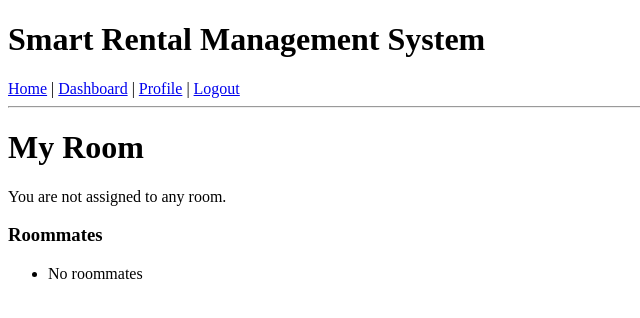
After one commit to simonpaull/G-29-Smart-Rental-Management-System, a Django app: page /my-room/ in a window 1280 px wide. The commit adds this page. Shown: the top 318 px of the page, without its empty margins (0-640 px from the left). Run offline with Django 5.2, Linux system fonts and the light colour scheme; the visitor is signed in with stand-in values (Sample User, id 1); data that the repository does not hold is empty.

Commit message:
tenant can click my room to view his room details

```diff
--- /dev/null
+++ b/core/templates/my_room.html
@@ -0,0 +1,53 @@
+{% extends 'base.html' %}
+
+{% block content %}
+
+<h1>My Room</h1>
+
+{% if tenant.room %}
+
+    <p>
+        Room Number:
+        {{ tenant.room.roomnumber }}
+    </p>
+
+    <p>
+        Room Type:
+        {{ tenant.room.roomtype }}
+    </p>
+
+    <p>
+        Price:
+        RM {{ tenant.room.price }}
+    </p>
+
+    <p>
+        Capacity:
+        {{ tenant.room.capacity }}
+    </p>
+
+{% else %}
+
+    <p>
+        You are not assigned to any room.
+    </p>
+
+{% endif %}
+
+<h3>Roommates</h3>
+
+<ul>
+
+{% for roommate in roommates %}
+
+    <li>{{ roommate.name }}</li>
+
+{% empty %}
+
+    <li>No roommates</li>
+
+{% endfor %}
+
+</ul>
+
+{% endblock %}
--- a/core/templates/tenant_dashboard.html
+++ b/core/templates/tenant_dashboard.html
@@ -14,4 +14,8 @@
     My Applications
 </a>
 
+<a href="{% url 'my_room' %}">
+    My Room
+</a>
+
 {% endblock %}
--- a/core/urls.py
+++ b/core/urls.py
@@ -18,6 +18,8 @@ urlpatterns = [
     path('remove-tenant/<int:tenant_id>/', views.remove_tenant, name = 'remove_tenant'),
     path('request-status/<int:request_id>/<str:status>/', views.update_request_status, name='update_request_status'),
     path('my-applications/', views.my_applications, name='my_applications'),
+    path('my-room/', views.my_room, name='my_room'),
+
     path('', views.home, name='home'),
     path('login/', views.login_view, name='login'),
     path('logout/', views.logout_view, name='logout'),
--- a/core/views.py
+++ b/core/views.py
@@ -206,6 +206,32 @@ def my_applications(request):
     )
 
 
+@login_required
+def my_room(request):
+
+    tenant = Tenant.objects.filter(
+        email=request.user.email
+    ).first()
+
+    roommates = []
+
+    if tenant and tenant.room:
+
+        roommates = Tenant.objects.filter(
+            room=tenant.room
+        ).exclude(
+            id=tenant.id
+        )
+
+    return render(
+        request,
+        'my_room.html',
+        {
+            'tenant': tenant,
+            'roommates': roommates
+        }
+    )
+
 def update_request_status(request,request_id,status):
     room_request  = RoomRequest.objects.get(id = request_id)
 
```
